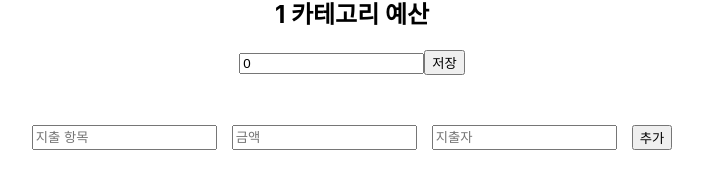
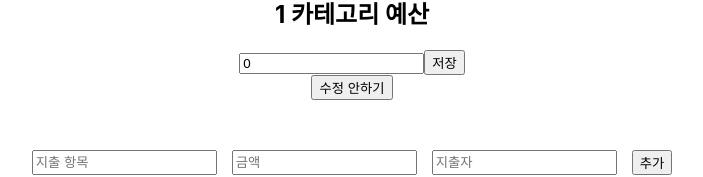
Before and after one commit to da2inee/money-mate, a React (Create React App) app in the folder money-mate-client/: page /category/1 in a window 1280 px wide. Shown: the part 164-341 px from the top of the page, without its empty margins (288-991 px from the left). Built offline with nearby package versions, Linux system fonts and the light colour scheme; no server answers.

Commit message:
예산 수정 안하기 추가

```diff
--- a/money-mate-client/package.json
+++ b/money-mate-client/package.json
@@ -6,7 +6,7 @@
     "@emotion/react": "^11.14.0",
     "@emotion/styled": "^11.14.0",
     "@mui/icons-material": "^7.0.2",
-    "@mui/material": "^7.1.0",
+    "@mui/material": "^7.1.1",
     "@testing-library/dom": "^10.4.0",
     "@testing-library/jest-dom": "^6.6.3",
     "@testing-library/react": "^16.3.0",
--- a/money-mate-client/src/components/BudgetList.tsx
+++ b/money-mate-client/src/components/BudgetList.tsx
@@ -4,6 +4,7 @@ import { createBudget, getBudgets, updateBudget } from '../api/budgetApi';
 import './BudgetList.css'
 import ExpenseList from './ExpenseList';
 import { ExpenseListProps } from './ExpenseList';
+import EditIcon from '@mui/icons-material/Edit';
 
 export interface BudgetListProps {
   category: string;
@@ -16,6 +17,7 @@ const BudgetList: React.FC<BudgetListProps> = ({ category, budget, setBudget,tot
   const [isEditing, setIsEditing] = useState<boolean>(budget === 0); // 예산이 없으면 편집 모드
   const [spndPrice, setSpndPrice] = useState<number>(0);
   const [expenses, setExpenses] = useState([]); // 🔥 지출 데이터 상태 추가
+
   console.log('dd',totalSpent);
   useEffect(() => {
     setIsEditing(budget === 0);
@@ -50,6 +52,7 @@ console.log('asdf',remain);
     <div className='budgetlist'>
       <h2>{category} 카테고리 예산</h2>
       {isEditing ? (
+        <>
         <div>
           <input
             type="number"
@@ -58,10 +61,14 @@ console.log('asdf',remain);
             onChange={(e) => setInputAmount(Number(e.target.value))}
           />
           <button onClick={handleSave}>저장</button>
+
         </div>
+        <button onClick={() =>setIsEditing(false)} >수정 안하기</button>
+        </>
       ) : (
         <div>
           <p>예산 : {budget.toLocaleString()}원</p>
+          <EditIcon/>
           <button onClick={() => setIsEditing(true)}>예산 수정하기</button>
           <div className='rest'>남은 예산 : {remain}</div>
         </div>
--- a/money-mate-client/src/components/common/MButton.tsx
+++ b/money-mate-client/src/components/common/MButton.tsx
@@ -5,7 +5,6 @@ import { SxProps } from '@mui/system';
 import { Theme } from '@mui/material/styles';
 import { grey } from '@mui/material/colors';
 import ArrowBackIcon from '@mui/icons-material/ArrowBack'; // 추가
-
 
 type ButtonVariant = 'BACK' | 'CATEGORY' | 'DESCRIPTION' | 'NEXT' | 'CORRECT' | 'PRIMARY';
 
```
Also changed, not shown: 1 other file (tests, documents, lock files or other folders).
